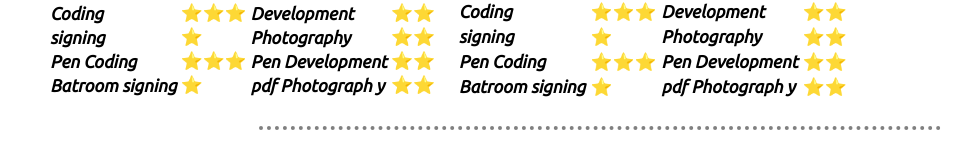
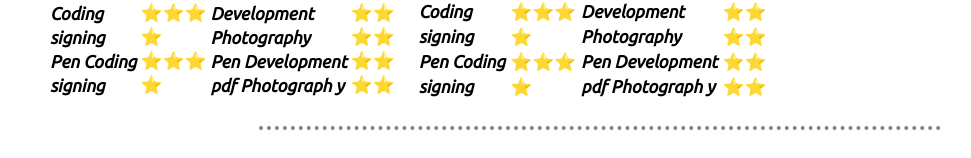
Before and after one commit to shamsenurshanto/shams-cv-, a plain HTML site: page index.html in a window 1280 px wide. Shown: the part 1087-1245 px from the top of the page, without its empty margins (149-1120 px from the left). Drawn offline with Linux system fonts and the light colour scheme.

Commit message:
Update index.html

```diff
--- a/index.html
+++ b/index.html
@@ -95,7 +95,7 @@
             <td>⭐⭐ </td>
           </tr>
           <tr>
-            <td> <strong>Batroom signing </strong> </td>
+            <td> <strong> signing </strong> </td>
             <td>⭐ </td>
             <td> <strong>pdf Photograph y </strong> </td>
             <td>⭐⭐ </td>
@@ -125,7 +125,7 @@
             <td>⭐⭐ </td>
           </tr>
           <tr>
-            <td> <strong>Batroom signing </strong> </td>
+            <td> <strong> signing </strong> </td>
             <td>⭐ </td>
             <td> <strong>pdf Photograph y </strong> </td>
             <td>⭐⭐ </td>
@@ -137,7 +137,7 @@
 
 
   <hr>
-  <h3>Want to learn more ? click <a href=" https://shamsenurshanto.github.io/shamsnew/."> <em>this</em> </a> </h3>
+  <h3>Want to learn more ? click <a href="https://shamsenurshanto.github.io/shasmnew/"> <em>this</em> </a> </h3>
 
 
 </div>
```
